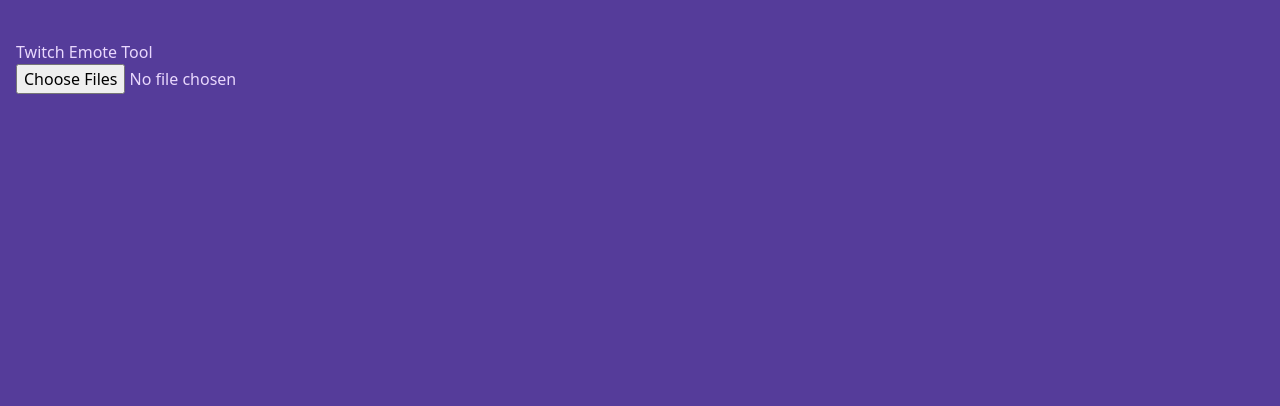
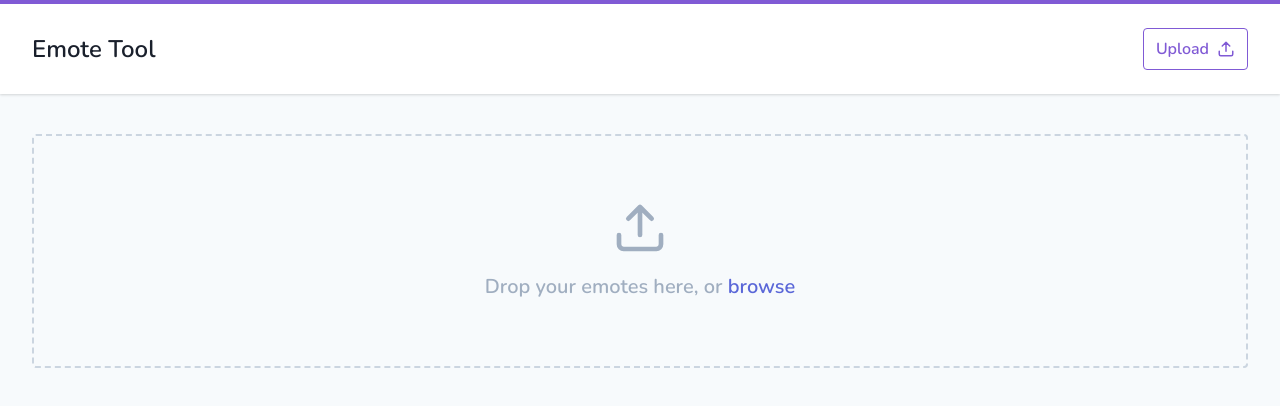
Before and after one commit to brattonross/ppixel, a Nuxt app: page / in a window 1280 px wide. Shown: the top 406 px of the page. Built offline with nearby package versions, Linux system fonts and the light colour scheme.

Commit message:
feat(uploads): upload, download, and clear emotes

```diff
--- a/assets/css/tailwind.css
+++ b/assets/css/tailwind.css
@@ -1,3 +1,5 @@
+@import url('https://fonts.googleapis.com/css?family=Nunito:400,600&display=swap');
+
 @import 'tailwindcss/base';
 @import 'tailwindcss/components';
 @import 'tailwindcss/utilities';
--- /dev/null
+++ b/components/EButton.vue
@@ -0,0 +1,47 @@
+<template>
+  <button v-bind="$attrs" :class="classes" v-on="$listeners">
+    <div class="flex items-center">
+      <div v-if="$slots.prepend" class="mr-2">
+        <slot name="prepend" />
+      </div>
+
+      <slot />
+
+      <div v-if="$slots.append" class="ml-2">
+        <slot name="append" />
+      </div>
+    </div>
+  </button>
+</template>
+
+<script>
+export default {
+  name: 'EButton',
+
+  inheritAttrs: false,
+
+  props: {
+    outline: {
+      type: Boolean,
+      default: false
+    }
+  },
+
+  computed: {
+    classes() {
+      return {
+        border: true,
+        'border-purple-600': true,
+        'font-semibold': true,
+        'text-purple-100': !this.outline,
+        'text-purple-600': this.outline,
+        'bg-transparent': this.outline,
+        'bg-purple-600': !this.outline,
+        'px-3': true,
+        'py-2': true,
+        rounded: true
+      }
+    }
+  }
+}
+</script>
--- a/components/EmotePreview.vue
+++ b/components/EmotePreview.vue
@@ -3,6 +3,8 @@
 </template>
 
 <script>
+import Pica from 'pica'
+
 export default {
   name: 'EmotePreview',
 
@@ -25,16 +27,24 @@ export default {
 
   inject: ['register', 'unregister'],
 
+  data() {
+    return {
+      pica: null
+    }
+  },
+
   created() {
     this.register(this)
 
+    this.pica = new Pica()
     const reader = new FileReader()
     const img = new Image()
     reader.addEventListener('load', (e) => {
       img.src = e.target.result
-      img.addEventListener('load', () => {
-        const ctx = this.$refs.canvas.getContext('2d')
-        ctx.drawImage(img, 0, 0, this.width, this.height)
+      img.addEventListener('load', async () => {
+        await this.pica.resize(img, this.$refs.canvas, {
+          alpha: true
+        })
       })
     })
     reader.readAsDataURL(this.file)
--- a/layouts/default.vue
+++ b/layouts/default.vue
@@ -1,5 +1,68 @@
 <template>
-  <div class="min-h-screen text-purple-200 bg-purple-800 antialiased">
-    <nuxt />
+  <div class="font-body min-h-screen text-gray-900 bg-gray-100 antialiased">
+    <header class="bg-white border-t-4 border-purple-600 shadow">
+      <div class="container py-6">
+        <div class="flex items-center justify-between">
+          <nuxt-link to="/">
+            <h1 class="inline-block text-2xl font-semibold">Emote Tool</h1>
+          </nuxt-link>
+
+          <label for="upload" class="relative flex">
+            <e-button outline>
+              Upload
+              <template #append>
+                <svg
+                  xmlns="http://www.w3.org/2000/svg"
+                  width="18"
+                  height="18"
+                  viewBox="0 0 24 24"
+                  fill="none"
+                  stroke="currentColor"
+                  stroke-width="2"
+                  stroke-linecap="round"
+                  stroke-linejoin="round"
+                >
+                  <path
+                    d="M21 15v4a2 2 0 01-2 2H5a2 2 0 01-2-2v-4M17 8l-5-5-5 5M12 3v12"
+                  />
+                </svg>
+              </template>
+            </e-button>
+            <input
+              id="upload"
+              class="opacity-0 w-full absolute inset-0 cursor-pointer"
+              type="file"
+              name="upload"
+              accept="image/*"
+              title=""
+              multiple
+              @change="onChange"
+            />
+          </label>
+        </div>
+      </div>
+    </header>
+
+    <main>
+      <nuxt />
+    </main>
   </div>
 </template>
+
+<script>
+import EButton from '../components/EButton'
+
+export default {
+  name: 'Default',
+
+  components: {
+    EButton
+  },
+
+  methods: {
+    onChange(e) {
+      this.$store.commit('uploads/addFiles', e.target.files)
+    }
+  }
+}
+</script>
--- a/nuxt.config.js
+++ b/nuxt.config.js
@@ -48,6 +48,8 @@ export default {
     /*
      ** You can extend webpack config here
      */
-    extend(config, ctx) {}
+    extend(config, ctx) {
+      config.resolve.alias.pica = 'pica/dist/pica.js'
+    }
   }
 }
--- a/pages/index.vue
+++ b/pages/index.vue
@@ -1,40 +1,136 @@
 <template>
-  <div class="container mx-auto px-4 py-10">
-    <h1>Twitch Emote Tool</h1>
+  <div class="container py-10">
+    <form enctype="multipart/form-data" @submit.prevent="downloadAll">
+      <label
+        v-if="!hasUploaded"
+        for="images"
+        class="relative flex flex-col items-center justify-center text-center border-2 border-gray-400 border-dashed rounded p-16 font-semibold text-gray-500"
+      >
+        <div class="mb-4">
+          <svg
+            xmlns="http://www.w3.org/2000/svg"
+            width="56"
+            height="56"
+            viewBox="0 0 24 24"
+            fill="none"
+            stroke="currentColor"
+            stroke-width="2"
+            stroke-linecap="round"
+            stroke-linejoin="round"
+          >
+            <path
+              d="M21 15v4a2 2 0 01-2 2H5a2 2 0 01-2-2v-4M17 8l-5-5-5 5M12 3v12"
+            />
+          </svg>
+        </div>
+        <div class="text-xl">
+          Drop your emotes here, or
+          <span class="text-indigo-600">browse</span>
+        </div>
 
-    <form @submit.prevent="onSubmit" enctype="multipart/form-data">
         <input
           id="images"
-        @change="onChange"
+          class="opacity-0 w-full absolute inset-0 cursor-pointer"
           type="file"
           name="images"
           accept="image/*"
           multiple
+          @change="onChange"
         />
+      </label>
 
-      <div v-for="file in files" :key="file.name" class="flex">
-        <div v-for="size of previewSizes" :key="size">
+      <div v-if="hasUploaded" class="flex items-center justify-between mb-3">
+        <h2 class="text-2xl font-semibold">Uploads</h2>
+
+        <div class="flex -mx-1">
+          <div class="px-1">
+            <e-button type="submit">
+              Download All
+              <template #append>
+                <svg
+                  xmlns="http://www.w3.org/2000/svg"
+                  width="18"
+                  height="18"
+                  viewBox="0 0 24 24"
+                  fill="none"
+                  stroke="currentColor"
+                  stroke-width="2"
+                  stroke-linecap="round"
+                  stroke-linejoin="round"
+                >
+                  <path
+                    d="M21 15v4a2 2 0 01-2 2H5a2 2 0 01-2-2v-4M7 10l5 5 5-5M12 15V3"
+                  />
+                </svg>
+              </template>
+            </e-button>
+          </div>
+
+          <div class="px-1">
+            <e-button outline @click="$store.commit('uploads/removeAllFiles')"
+              >Clear All</e-button
+            >
+          </div>
+        </div>
+      </div>
+    </form>
+
+    <div class="bg-white rounded shadow">
+      <div
+        v-for="file in files"
+        :key="file.name"
+        class="flex flex-col p-4 border-b"
+      >
+        <div class="flex items-center justify-between">
+          <span class="text-xl">{{ file.name }}</span>
+          <div>
+            <e-button outline @click="download(file)">Download</e-button>
+            <e-button outline @click="$store.commit('uploads/removeFile', file)"
+              >Clear</e-button
+            >
+          </div>
+        </div>
+
+        <div class="my-3">
+          <div class="flex flex-col md:flex-row md:justify-center -my-1">
+            <div class="py-1">
+              <div class="flex items-center justify-center p-2 rounded">
+                <div v-for="size of previewSizes" :key="size" class="px-2">
                   <emote-preview :file="file" :height="size" :width="size" />
                 </div>
               </div>
+            </div>
 
-      <button v-if="canDownload" type="submit">Download</button>
-    </form>
+            <div class="py-1">
+              <div
+                class="flex items-center justify-center p-2 bg-gray-900 rounded"
+              >
+                <div v-for="size of previewSizes" :key="size" class="px-2">
+                  <emote-preview :file="file" :height="size" :width="size" />
+                </div>
+              </div>
+            </div>
+          </div>
+        </div>
+      </div>
+    </div>
   </div>
 </template>
 
 <script>
-import EmotePreview from '../components/EmotePreview'
 import { saveAs } from 'file-saver'
 import JSZip from 'jszip'
+import { mapState } from 'vuex'
+import EButton from '../components/EButton'
+import EmotePreview from '../components/EmotePreview'
 
 export default {
   components: {
+    EButton,
     EmotePreview
   },
 
   data: () => ({
-    files: [],
     previews: [],
     previewSizes: [28, 56, 112]
   }),
@@ -47,24 +143,35 @@ export default {
   },
 
   computed: {
-    canDownload() {
+    ...mapState('uploads', ['files']),
+
+    hasUploaded() {
       return this.files.length
     }
   },
 
   methods: {
     onChange(e) {
-      this.files = e.target.files
+      this.$store.commit('uploads/addFiles', e.target.files)
     },
 
-    async onSubmit() {
+    async download(file) {
+      const previews = this.previews.filter((p) => p.file === file)
+      await this.downloadFiles(...previews)
+    },
+
+    async downloadAll() {
       if (!this.previews.length) {
         return
       }
 
+      await this.downloadFiles(...this.previews)
+    },
+
+    async downloadFiles(...previews) {
       const zip = new JSZip()
       await Promise.all(
-        this.previews.map(async (preview) => {
+        previews.map(async (preview) => {
           const blob = await preview.toBlob()
           const extension = preview.file.name.split('.').pop()
           const filename = preview.file.name.slice(
@@ -81,7 +188,7 @@ export default {
 
       const blob = await zip.generateAsync({ type: 'blob' })
 
-      saveAs(blob, 'images.zip')
+      saveAs(blob, 'emotes.zip')
     },
 
     register(item) {
--- /dev/null
+++ b/store/uploads.js
@@ -0,0 +1,18 @@
+export const state = () => ({
+  files: []
+})
+
+export const mutations = {
+  addFiles(state, files) {
+    state.files.push(...files)
+  },
+
+  removeFile(state, file) {
+    const index = state.files.indexOf(file)
+    state.files.splice(index, 1)
+  },
+
+  removeAllFiles(state) {
+    state.files = []
+  }
+}
--- a/tailwind.config.js
+++ b/tailwind.config.js
@@ -1,5 +1,20 @@
 module.exports = {
-  theme: {},
+  theme: {
+    container: {
+      center: true,
+      padding: '2rem'
+    },
+    fontFamily: {
+      body: [
+        'Nunito',
+        'Roboto',
+        'system-ui',
+        '-apple-system',
+        'BlinkMacSystemFont',
+        '"Segoe UI"'
+      ]
+    }
+  },
   variants: {},
   plugins: []
 }
```
Also changed, not shown: package.json (+16 -15 lines), pages/README.md (deleted), static/README.md (deleted), 1 other file (tests, documents, lock files or other folders). Lines whose indentation alone changed are shown as unchanged.
